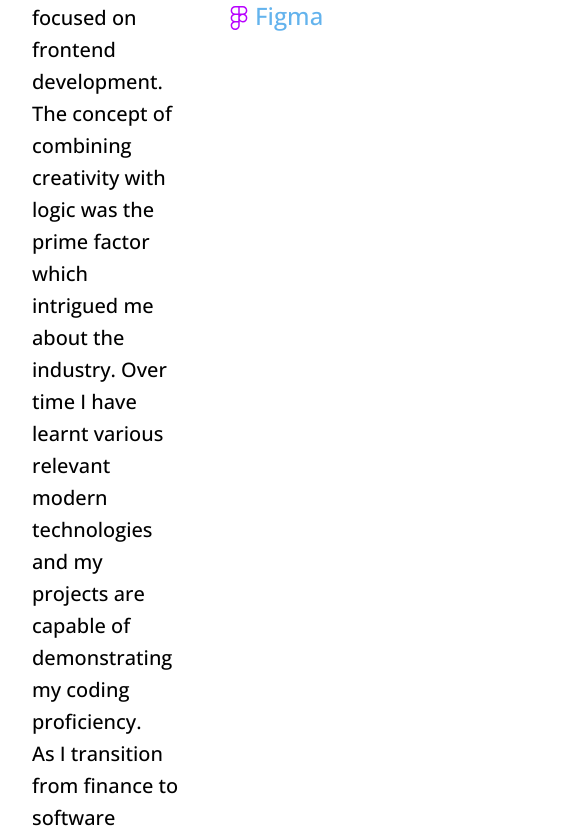
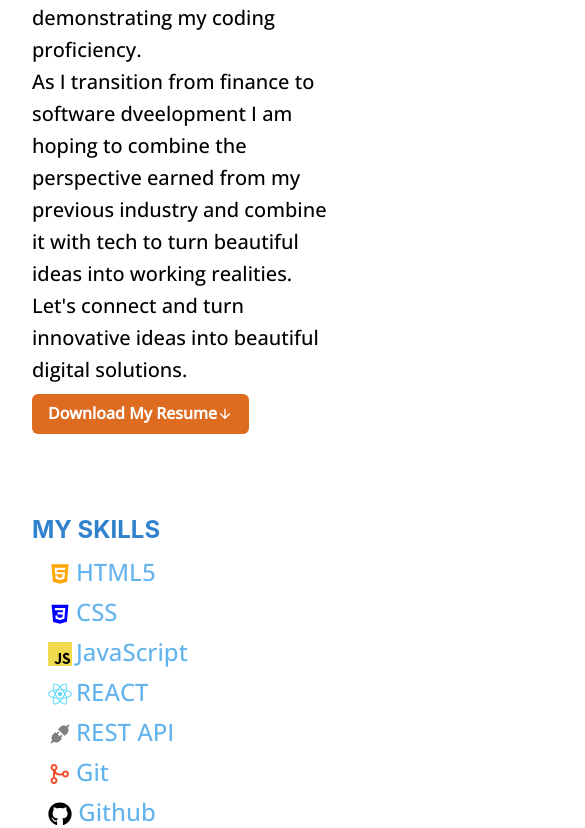
Before and after one commit to SayaniSen2022/MyPortfolio, a React (Vite) app: page /about in a window 390 px wide. Shown: the part 606-1434 px from the top of the page, 585 px wide, since content can reach past the window. Built offline with nearby package versions, Linux system fonts and the light colour scheme.

Commit message:
about page responsive

```diff
--- a/src/components/About.css
+++ b/src/components/About.css
@@ -1,17 +1,31 @@
 .structure {
   display: flex;
   flex-direction: row;
+  padding-bottom: 1rem;
 }
 .section-one {
   width: 50%;
-  margin-left: 2em;
+  margin-left: 2rem;
 }
 .section-two {
-  margin-left: 2em;
-  margin-right: 2em;
+  margin-left: 2rem;
   width: 50%;
 }
 .buttons {
   margin-top: 3rem;
   margin-left: 35rem;
 }
+
+@media (max-width: 600px) {
+  .structure {
+    flex-direction: column;
+  }
+  .section-one {
+    width: 80%;
+    margin: 2rem;
+  }
+  .section-two {
+    width: 80%;
+    margin: 2rem;
+  }
+}
--- a/src/components/About.jsx
+++ b/src/components/About.jsx
@@ -58,6 +58,18 @@ const About = () => {
               solutions.
             </p>
           </Text>
+          <Button
+            size="md"
+            variant="solid"
+            colorScheme="orange"
+            my="2"
+            onClick={() => {
+              downloadAtUrl(RESUME_URL);
+            }}
+          >
+            Download My Resume
+            <ArrowDownIcon />
+          </Button>
         </section>
         <section className="section-two">
           <Heading my="2" size="lg" color="blue.500">
@@ -110,20 +122,6 @@ const About = () => {
           </UnorderedList>
         </section>
       </div>
-      <div className="buttons">
-        <Button
-          size="md"
-          variant="solid"
-          colorScheme="orange"
-          mb="4"
-          onClick={() => {
-            downloadAtUrl(RESUME_URL);
-          }}
-        >
-          Download My Resume
-          <ArrowDownIcon />
-        </Button>
-      </div>
     </>
   );
 };
```
